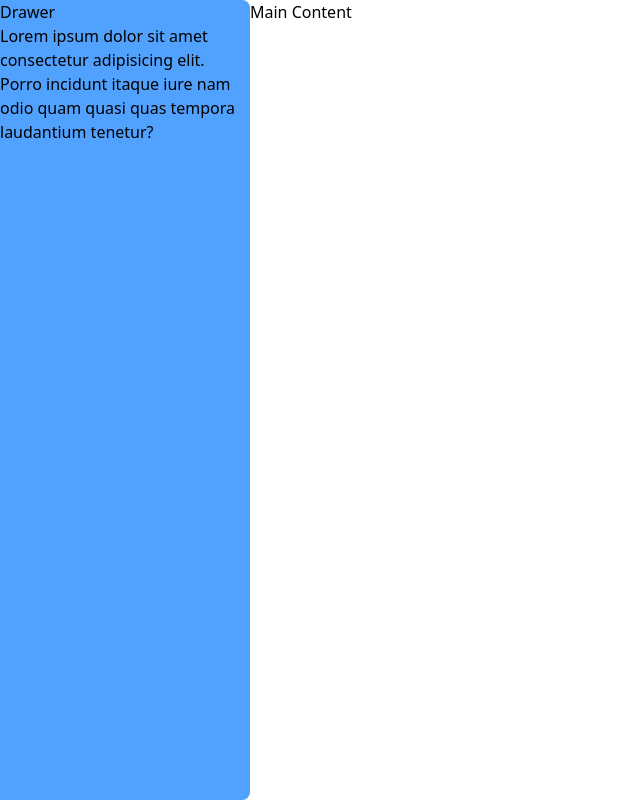
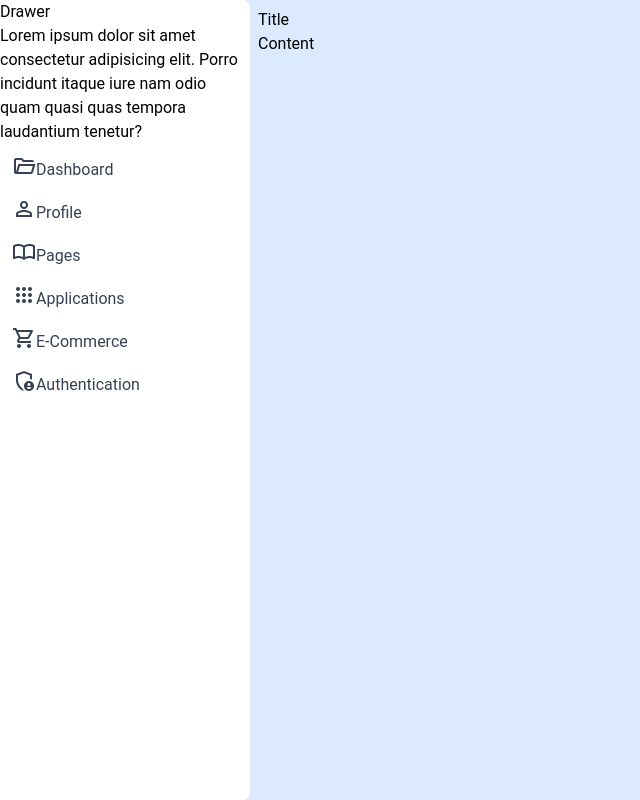
Before and after one commit to MihaGradisar/LoginApp, a Vue app: page / in a window 1280 px wide. Shown: the whole page, without its empty margins (0-640 px from the left). Built offline with nearby package versions, Linux system fonts and the light colour scheme.

Commit message:
App update

```diff
--- a/src/assets/styles/main.css
+++ b/src/assets/styles/main.css
@@ -1,7 +1,11 @@
 @import "tailwindcss";
 
-* {
-  box-sizing: border-box;
-  margin: 0;
-  pading: 0;
+@layer {
+  *, ::before, ::after {
+    box-sizing: border-box;
+  }
+
+  html {
+    font-family: 'Roboto', sans-serif;
+  }
 }
--- a/src/components/AppDrawer.vue
+++ b/src/components/AppDrawer.vue
@@ -1,5 +1,7 @@
 <script setup lang="ts">
 import { defineEmits } from 'vue';
+
+import AppDrawerButton from './AppDrawerButton.vue';
 
 // Emits
 const emit = defineEmits<{
@@ -10,7 +12,7 @@ const emit = defineEmits<{
 
 
 <template>
-  <div class="relative h-screen bg-blue-400 rounded-tr-lg rounded-br-lg">
+  <div class="relative h-screen bg-white rounded-tr-lg rounded-br-lg">
     <!-- Toggle Button -->
     <div
       @click="$emit('hideDrawer')"
@@ -22,7 +24,65 @@ const emit = defineEmits<{
       </span>
     </div>
     <!-- Drawer content -->
-    <h1>Drawer</h1>
-    <p>Lorem ipsum dolor sit amet consectetur adipisicing elit. Porro incidunt itaque iure nam odio quam quasi quas tempora laudantium tenetur?</p>
+    <div>
+      <h1>Drawer</h1>
+      <p>Lorem ipsum dolor sit amet consectetur adipisicing elit. Porro incidunt itaque iure nam odio quam quasi quas tempora laudantium tenetur?</p>
+
+      <!-- Drawer buttons -->
+      <AppDrawerButton>
+        <template #icon>
+          <span class="material-symbols-outlined">folder_open</span>
+        </template>
+        <template #name>
+          <p>Dashboard</p>
+        </template>
+      </AppDrawerButton>
+
+      <AppDrawerButton>
+        <template #icon>
+          <span class="material-symbols-outlined">person</span>
+        </template>
+        <template #name>
+          <p>Profile</p>
+        </template>
+      </AppDrawerButton>
+
+      <AppDrawerButton>
+        <template #icon>
+          <span class="material-symbols-outlined">import_contacts</span>
+        </template>
+        <template #name>
+          <p>Pages</p>
+        </template>
+      </AppDrawerButton>
+
+      <AppDrawerButton>
+        <template #icon>
+          <span class="material-symbols-outlined">apps</span>
+        </template>
+        <template #name>
+          <p>Applications</p>
+        </template>
+      </AppDrawerButton>
+
+      <AppDrawerButton>
+        <template #icon>
+          <span class="material-symbols-outlined">shopping_cart</span>
+        </template>
+        <template #name>
+          <p>E-Commerce</p>
+        </template>
+      </AppDrawerButton>
+
+      <AppDrawerButton>
+        <template #icon>
+          <span class="material-symbols-outlined">admin_panel_settings</span>
+        </template>
+        <template #name>
+          <p>Authentication</p>
+        </template>
+      </AppDrawerButton>
+
+    </div>
   </div>
 </template>
--- /dev/null
+++ b/src/components/AppDrawerButton.vue
@@ -0,0 +1,10 @@
+<template>
+  <div class="group flex justify-start items-center h-[35px] my-2 mx-3 select-none cursor-pointer rounded-md hover:bg-gray-200">
+    <div class="text-gray-700 group-hover:text-indigo-600">
+      <slot name="icon"></slot>
+    </div>
+    <div class="text-gray-700 group-hover:text-indigo-600">
+      <slot name="name"></slot>
+    </div>
+  </div>
+</template>
--- a/src/views/DashboardView.vue
+++ b/src/views/DashboardView.vue
@@ -11,34 +11,46 @@ const drawerToggle = () => {
 </script>
 
 <template>
-  <div class="flex relative">
+  <div class="w-screen h-screen bg-blue-100"> <!-- Background color -->
+    <div class="relative">
+      <!-- Menu -->
+      <div class="flex items-center justify-between bg-orange-200 w-screen max-sm:h-[60px] pl-[10px] pr-[10px]">
+        <div
+          @click="drawerToggle"
+          :class="['h-[40px]', 'w-[40px]', 'bg-blue-900', 'cursor-pointer', 'sm:hidden', 'rounded-lg', 'flex', 'items-center', 'justify-center', 'hover:bg-blue-800']"
+        >
+          <span class="material-symbols-outlined text-blue-300 text-[30px] select-none">
+            menu <!-- Toggle button -->
+          </span>
+        </div>
+        <div class="size-[40px] sm:hidden">
+          <img src="../assets/images/logo.svg" alt="">
+        </div>
+      </div>
+
+      <div class="flex flex-row">
         <!-- Drawer -->
         <div
           :class="[
-        // Always visible on sm and up
             'sm:block sm:relative sm:translate-x-0 sm:w-[250px]',
-        // Drawer on small/mobile screens
             'transition-transform duration-300 ease-in-out',
-        'absolute max-sm:top-0 max-sm:left-0 max-sm:w-[250px] h-screen z-50',
+            'max-sm:top-0 max-sm:left-0 max-sm:w-[250px] h-screen z-50 fixed',
             isOpen ? 'translate-x-0' : '-translate-x-full',
           ]"
         >
           <AppDrawer @hide-drawer="drawerToggle"/>
         </div>
 
-    <!-- Toggle button -->
-    <div
-      @click="drawerToggle"
-      :class="['h-[40px]', 'w-[40px]', 'bg-blue-900', 'cursor-pointer', 'sm:hidden', 'rounded-lg', 'flex', 'items-center', 'justify-center', 'hover:bg-blue-800', isOpen ? 'hidden' : '']"
-    >
-      <span class="material-symbols-outlined text-blue-300 text-[30px] select-none">
-        menu <!-- Menu icon -->
-      </span>
-    </div>
-
         <!-- Main content -->
         <div class="flex-1">
-      Main Content
+          <div class="p-2">
+            <h1>Title</h1>
+            <div>
+              Content
+            </div>
+          </div>
+        </div>
+      </div>
     </div>
   </div>
 </template>
```
Lines whose indentation alone changed are shown as unchanged.
